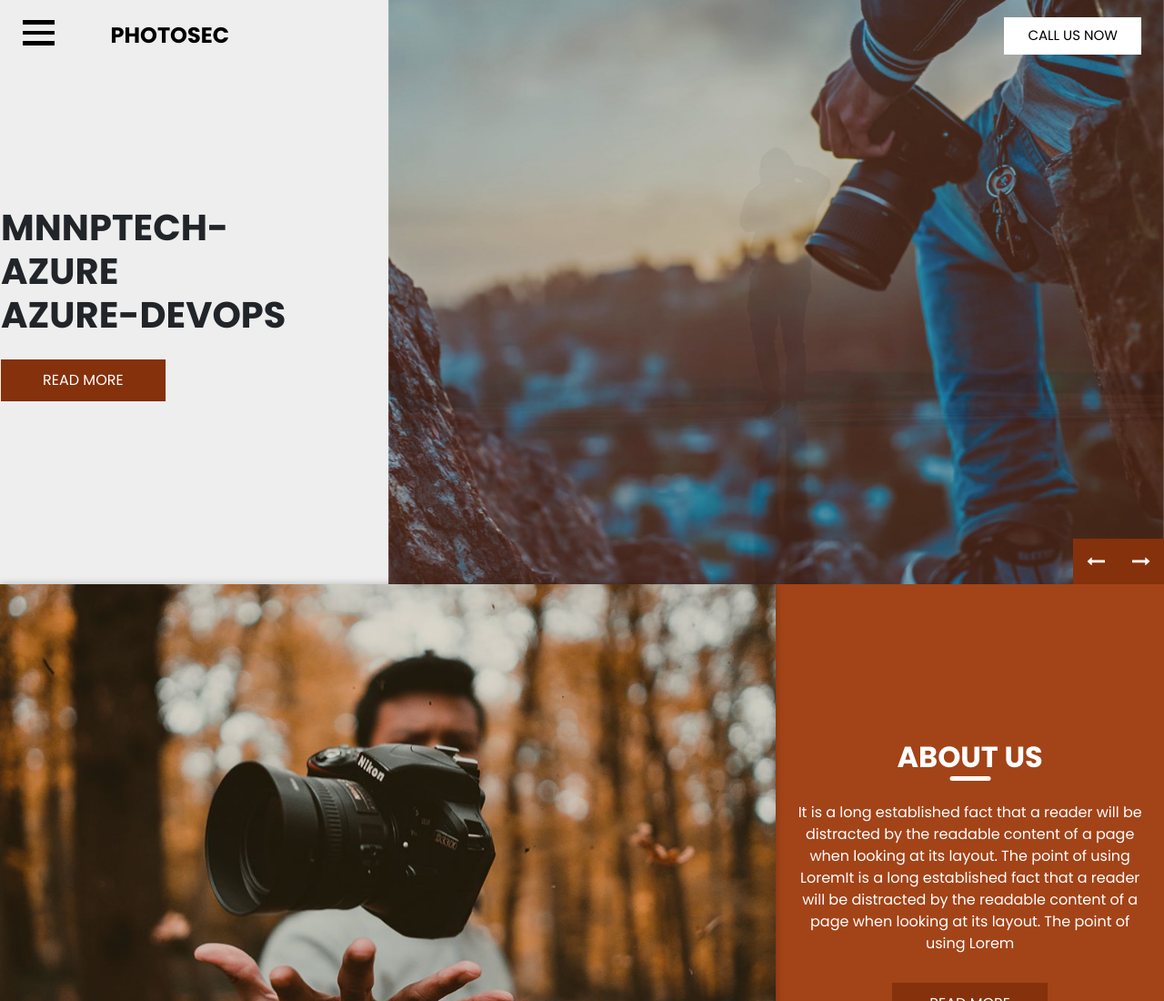
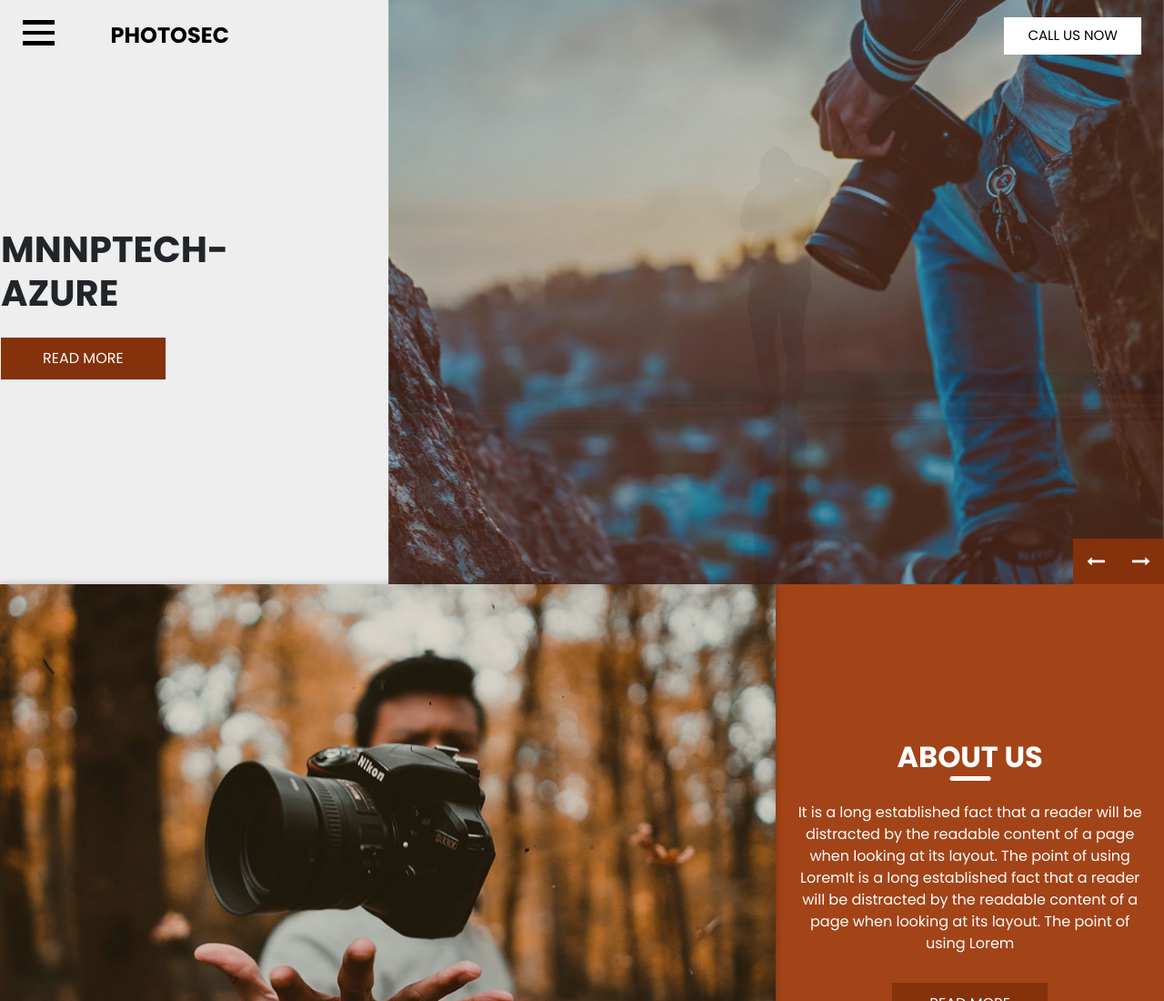
Before and after one commit to padmadbit/PHOTOSEC, a plain HTML site: page index.html in a window 1280 px wide. Shown: the top 1100 px of the page at 91% size. Drawn offline with nearby package versions, Linux system fonts and the light colour scheme; some packages are replaced by stand-ins of ours.

Commit message:
Update index.html

```diff
--- a/index.html
+++ b/index.html
@@ -87,7 +87,6 @@
                     <div>
                       <h1>
                         MNNPTECH-AZURE <br>
-                        AZURE-DEVOPS
                       </h1>
                       <a href="" class="">
                         Read more
```
